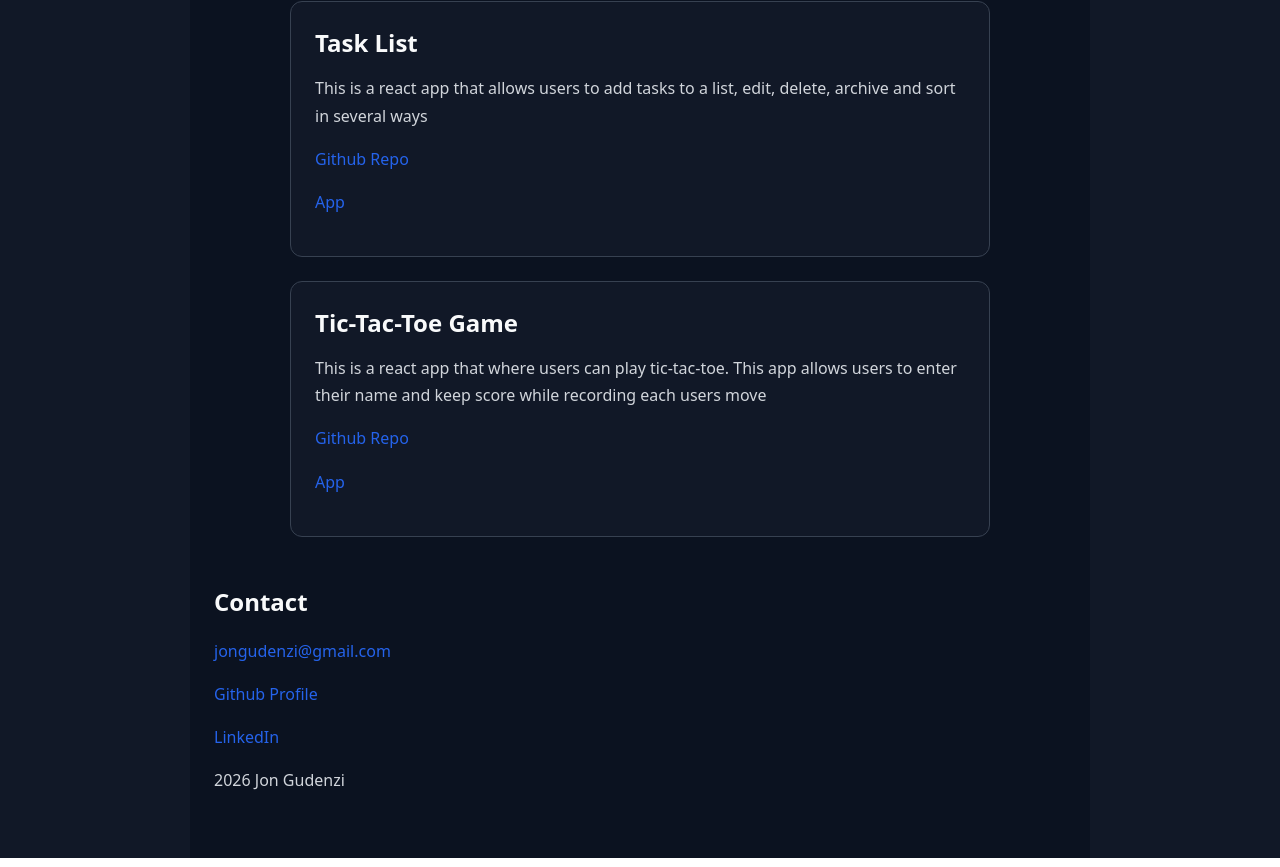
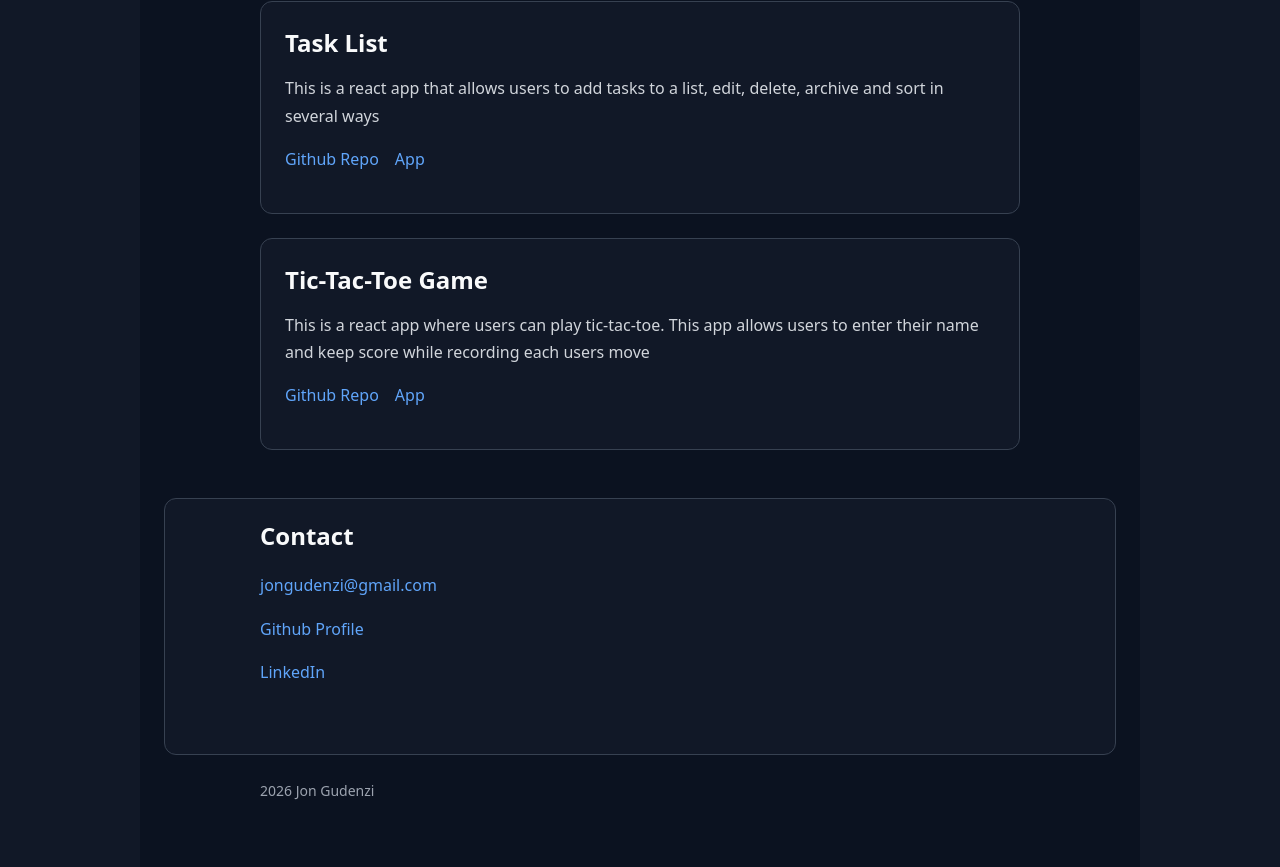
Before and after one commit to JonGudenzi/JonGudenzi-Portfolio2026, a React (Vite) app: page / in a window 1280 px wide. Shown: the part 691-1558 px from the top of the page. Built offline with nearby package versions, Linux system fonts and the light colour scheme.

Commit message:
More css

```diff
--- a/src/components/Contact.jsx
+++ b/src/components/Contact.jsx
@@ -1,10 +1,14 @@
 export default function Contact() {
     return (
-        <div id="contact">
-        <h1>Contact</h1>
-            <p><a href="mailto:jongudenzi@gmail.com" target="_blank" rel="noreferrer">jongudenzi@gmail.com</a></p>
-            <p><a href="https://github.com/JonGudenzi" target="_blank" rel="noreferrer">Github Profile</a></p>
-            <p><a href="https://www.linkedin.com/in/jon-gudenzi/" target="_blank" rel="noreferrer">LinkedIn</a></p>
+        <div className="contact-content">
+            <div className="contact-section" id="contact">
+                <h1>Contact</h1>
+                <p><a href="mailto:jongudenzi@gmail.com" target="_blank" rel="noreferrer">jongudenzi@gmail.com</a></p>
+                <p><a href="https://github.com/JonGudenzi" target="_blank" rel="noreferrer">Github Profile</a></p>
+                <p><a href="https://www.linkedin.com/in/jon-gudenzi/" target="_blank" rel="noreferrer">LinkedIn</a></p>
+            </div>
         </div>
+
+
     )
 }
--- a/src/components/Footer.jsx
+++ b/src/components/Footer.jsx
@@ -1,5 +1,5 @@
 export default function Footer() {
-    return(
-        <p>2026 Jon Gudenzi</p>
+    return (
+            <p className="footer-text">2026 Jon Gudenzi</p>
     )
 }
--- a/src/components/ProjectCard.jsx
+++ b/src/components/ProjectCard.jsx
@@ -4,8 +4,8 @@ export default function ProjectCard({ project }) {
         <div className="project-content">
             <h2>{project.title}</h2>
             <p className="project-text">{project.description}</p>
-            <p><a href={project.github} target="_blank" rel="noreferrer">Github Repo</a></p>
-            <p><a href={project.app} target="_blank" rel="noreferrer">App</a></p>
+            <p><a href={project.github} target="_blank" rel="noreferrer">Github Repo</a>
+            <a href={project.app} target="_blank" rel="noreferrer">App</a></p>
         </div>
     )
 }
--- a/src/data/projects.js
+++ b/src/data/projects.js
@@ -10,7 +10,7 @@ const projects = [
     {
         id: 2,
         title: "Tic-Tac-Toe Game",
-        description: "This is a react app that where users can play tic-tac-toe. This app allows users to enter their name and keep score while recording each users move",
+        description: "This is a react app where users can play tic-tac-toe. This app allows users to enter their name and keep score while recording each users move",
         github: "https://github.com/JonGudenzi/Tic-Tac-Toe-React-app",
         app: "https://jongudenzi.github.io/Tic-Tac-Toe-React-app/"
     }
--- a/src/index.css
+++ b/src/index.css
@@ -14,7 +14,7 @@ body {
 }
 
 #root {
-  max-width: 900px;
+  max-width: 1000px;
   margin: 0 auto;
   padding: 24px;
   background-color: #0b1220;
@@ -35,12 +35,13 @@ p {
 }
 
 a {
-  color: #2563eb;
+  color: #60a5fa;
   text-decoration: none;
 }
 
 a:hover {
   text-decoration: underline;
+  color: #93c5fd;
 }
 
 section {
@@ -49,7 +50,7 @@ section {
 
 .header-text {
   margin: 0 auto 48px;
-  max-width: 700px;
+  max-width: 760px;
 }
 
 .header-text h1 {
@@ -65,7 +66,7 @@ section {
 
 .about-me {
   margin: 0 auto 48px;
-  max-width: 700px;
+  max-width: 760px;
 }
 
 .project-content {
@@ -74,6 +75,12 @@ section {
   border-radius: 12px;
   padding: 24px;
   margin-bottom: 24px;
+  transition: transform 0.15s ease, border-color 0.15s ease;
+}
+
+.project-content:hover {
+  transform: translateY(-2px);
+  border-color: #4b5563;
 }
 
 .project-content a {
@@ -87,7 +94,7 @@ section {
 
 .projects-section {
   margin: 0 auto 48px;
-  max-width: 700px;
+  max-width: 760px;
 }
 
 .project-text {
@@ -99,7 +106,7 @@ section {
   justify-content: center;
   padding: 20px 0;
   margin-bottom: 40px;
-  border-bottom: 1px solid #333;
+  border-bottom: 1px solid #1f2937;
 }
 
 .navLinks {
@@ -116,3 +123,26 @@ section {
 .navBar a:hover {
   text-decoration: underline;
 }
+
+.contact-section {
+  margin: 0 auto 48px;
+  max-width: 760px;
+}
+
+.contact-content {
+  background-color: #111827;
+  border: 1px solid #374151;
+  border-radius: 12px;
+  padding: 20px;
+}
+
+.contact-content p {
+  margin-bottom: 14px;
+}
+
+.footer-text {
+  max-width: 760px;
+  margin: 24px auto 0;
+  color: #9ca3af;
+  font-size: 14px;
+}
```
